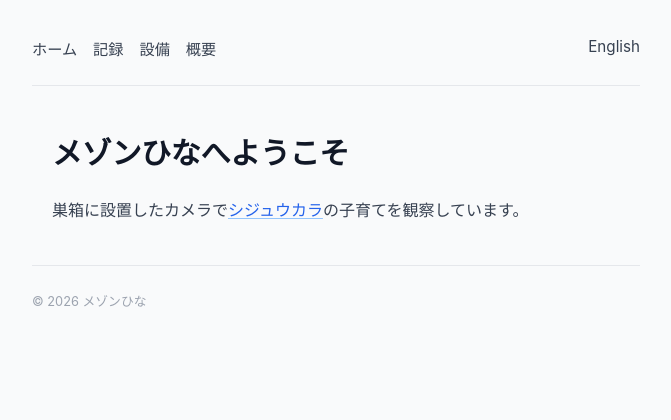
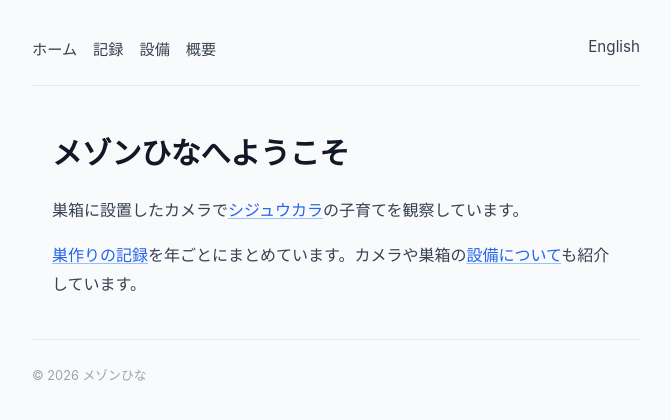
Before and after one commit to tagawa/maison-hina, a Jekyll site: the page built from ja/index.md, in a window 1280 px wide. Shown: the top 420 px of the page, without its empty margins (304-975 px from the left). Built offline with Jekyll 4.4.1, drawn with Linux system fonts in a browser that asks for light colours; comment, search, counter and statistics services are not loaded.

Commit message:
Update index.md

```diff
--- a/ja/index.md
+++ b/ja/index.md
@@ -18,3 +18,5 @@ json_ld:
 <!-- TODO: Current status or season note -->
 
 <!-- TODO: Link or pointer to live stream if applicable -->
+
+[巣作りの記録](/ja/timeline/)を年ごとにまとめています。カメラや巣箱の[設備について](/ja/setup/)も紹介しています。
```
